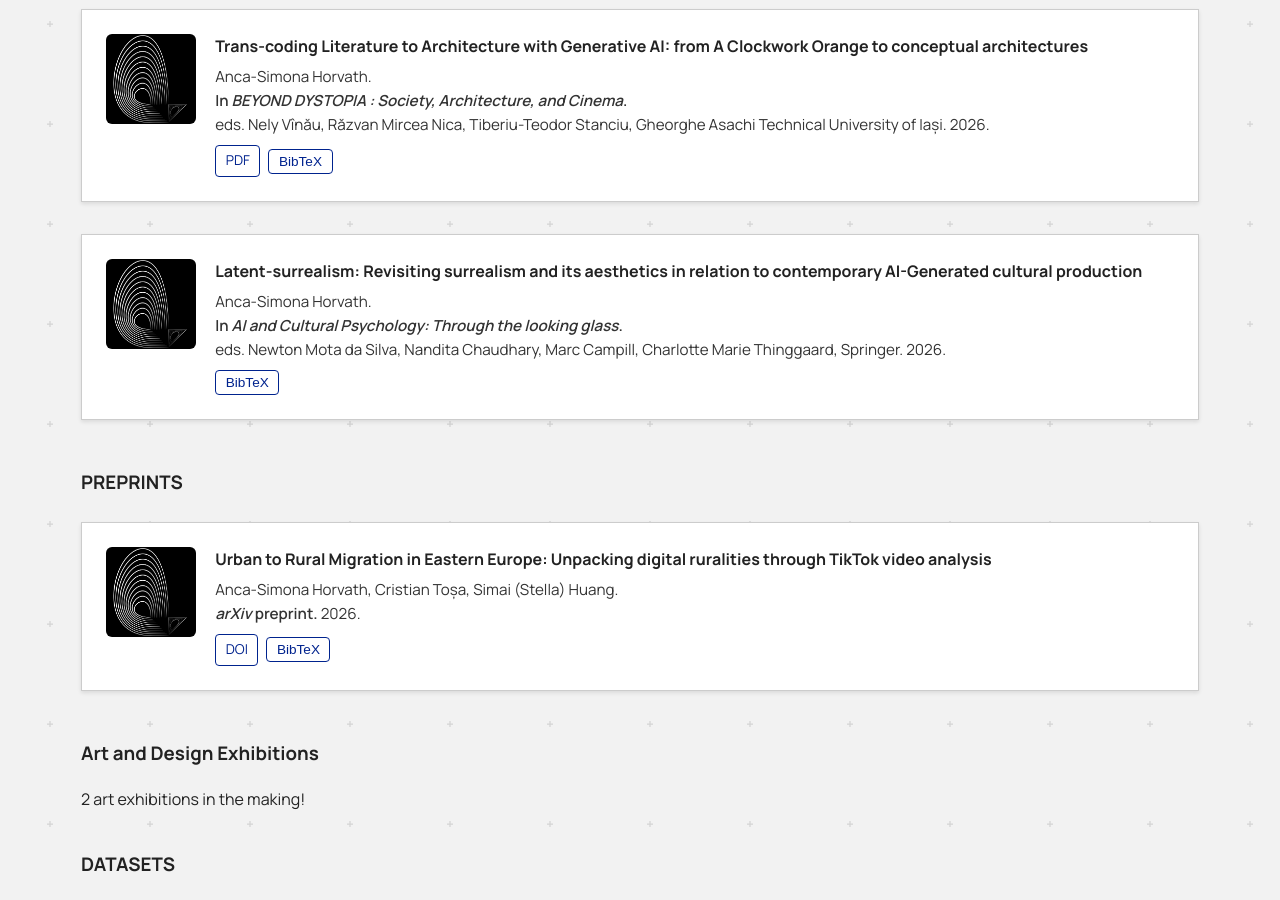
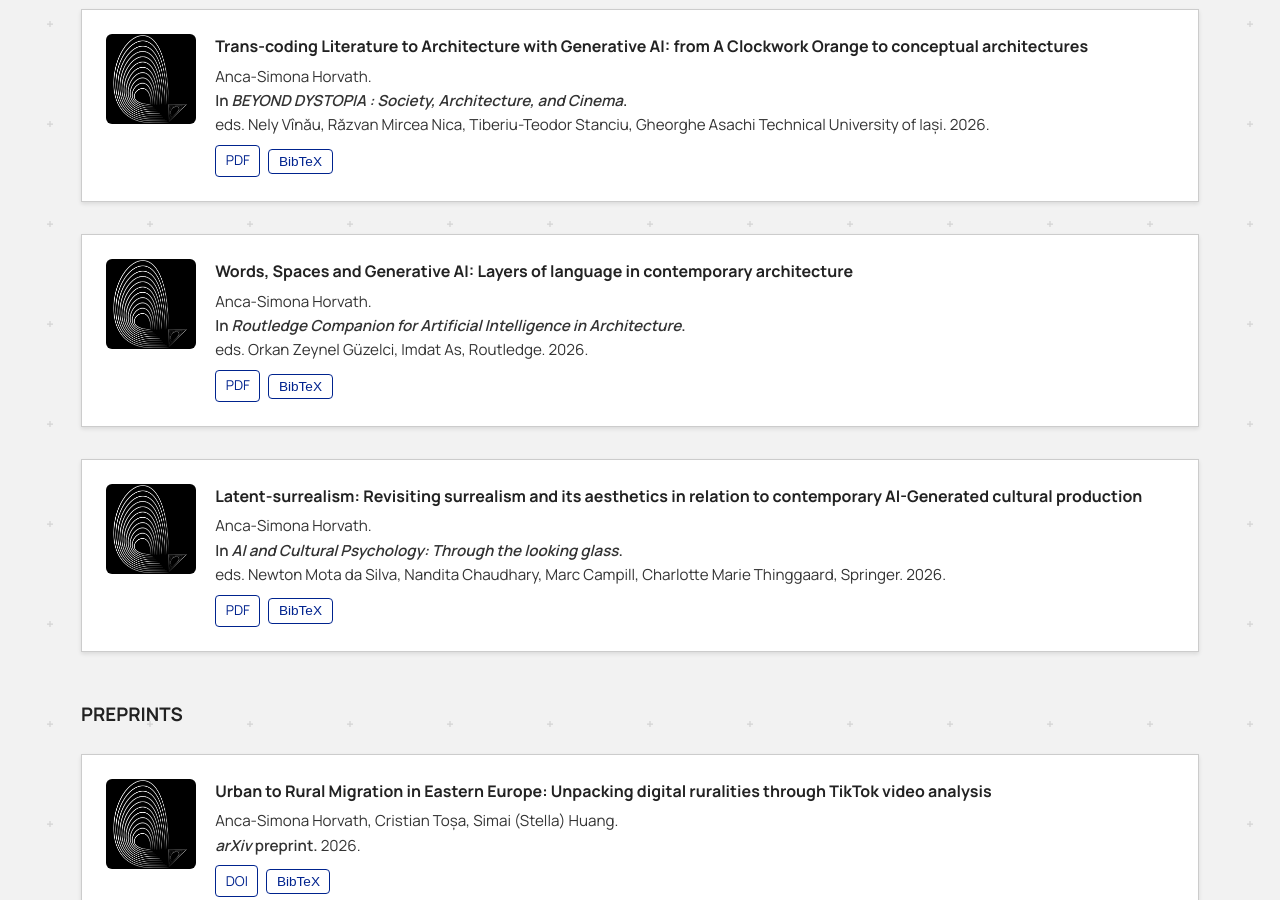
Before and after one commit to anqua/at-a, a Jekyll site: the page built from outputs.md, in a window 1280 px wide and 900 px high, scrolled down 1826 px. Built offline with Jekyll 4.4.1, drawn with Linux system fonts in a browser that asks for light colours.

Commit message:
Add new bookchapter entry, add external PDF link to Horvath2026b
- New entry Horvath2026e: "Words, Spaces and Generative AI: Layers of
  language in contemporary architecture" (Routledge Companion for
  Artificial Intelligence in Architecture)
- Horvath2026b now links to a remotely-hosted PDF
  (vbn.aau.dk, AAU's institutional repository) instead of a local
  assets/pdfs/ file - the pub-card template's pdf field is a plain
  href passthrough, so an absolute external URL works exactly like
  a local one, no template changes needed
- Fixed a real bug in the user's edit: a stray literal tab character
  on its own line (between Horvath2026b and Horvath2026e) broke YAML
  parsing entirely - "found character that cannot start any token" -
  meaning the site would have failed to build if pushed as-is. Removed
  it and normalized surrounding blank lines.

Verified before pushing: local Jekyll build succeeds (previously
failed outright on the tab character), both PDF buttons render with
the correct external href, both vbn.aau.dk URLs return HTTP 200 with
Content-Type: application/pdf (confirmed live, not broken links),
both new/updated cards' generated BibTeX is correct, total card
count is 13 (12 + 1 new), no horizontal overflow.

```diff
--- a/_data/publications.yml
+++ b/_data/publications.yml
@@ -16,6 +16,17 @@
   book: "AI and Cultural Psychology: Through the looking glass"
   editors: "Newton Mota da Silva, Nandita Chaudhary, Marc Campill, Charlotte Marie Thinggaard"
   publisher: "Springer"
+  pdf: "https://vbn.aau.dk/ws/portalfiles/portal/835017471/Latent_-_surrealism_6-3-2026.pdf"
+
+- id: Horvath2026e
+  type: bookchapter
+  authors: "Anca-Simona Horvath"
+  year: 2026
+  title: "Words, Spaces and Generative AI: Layers of language in contemporary architecture"
+  book: "Routledge Companion for Artificial Intelligence in Architecture"
+  editors: "Orkan Zeynel Güzelci, Imdat As"
+  publisher: "Routledge"
+  pdf: "https://vbn.aau.dk/ws/portalfiles/portal/851670417/Layers_of_Language_as_design_material.pdf"
 
 - id: Horvath2026c
   type: bookchapter
```
